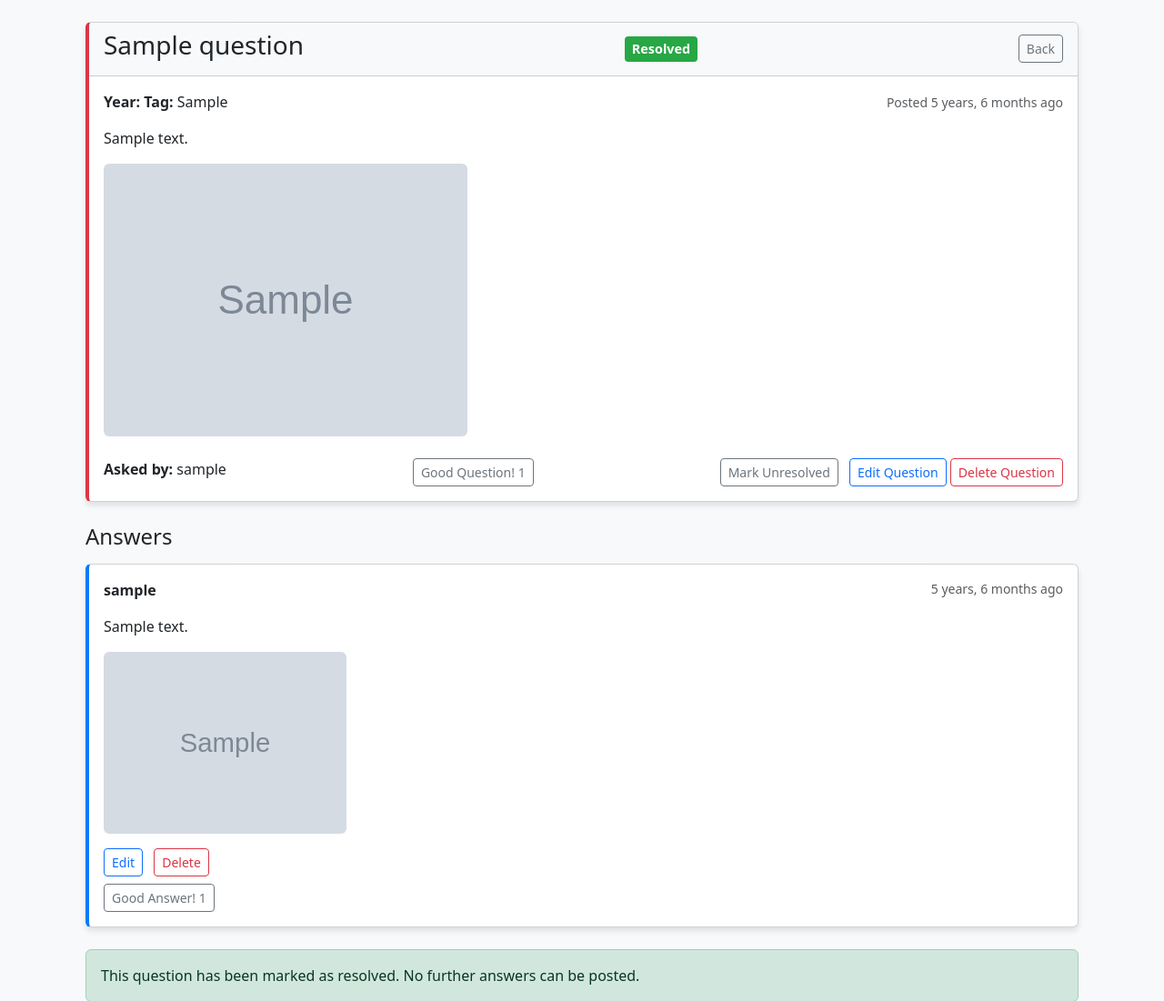
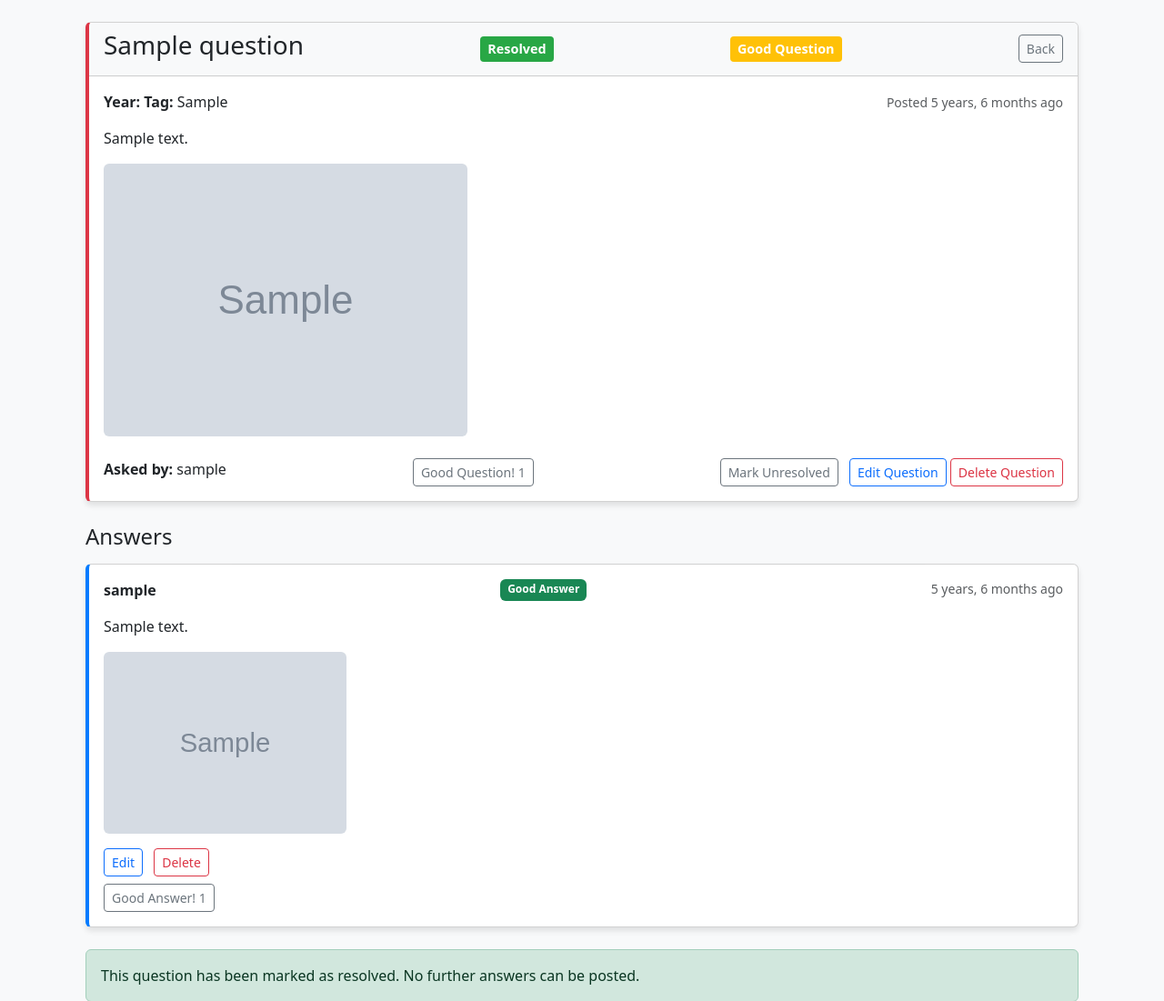
Before and after one commit to HarryYang2369/pizza_qa, a Django app: page /question/1/ in a window 1280 px wide. Shown: the part 56-1157 px from the top of the page at 91% size. Run offline with Django 5.2, Linux system fonts and the light colour scheme; a user stored in the database is signed in; tables that the repository leaves empty hold one stand-in row (values such as "Sample post"); grey boxes marked "Sample" are stand-in pictures; some libraries are stand-ins or nearby versions.

Commit message:
make ui better

```diff
--- a/templates/base/base.html
+++ b/templates/base/base.html
@@ -45,6 +45,13 @@
         }
         .teacher-answer {
             border-left: 4px solid #28a745;
+        }
+        .good-badge {
+            background-color: #ffc107;
+            color: white;
+            padding: 3px 8px;
+            border-radius: 4px;
+            font-size: 0.9em;
         }
     </style>
 </head>
--- a/templates/qa/question_detail.html
+++ b/templates/qa/question_detail.html
@@ -8,6 +8,9 @@
       <h3>{{ question.title }}</h3>
       {% if question.resolved %}
         <span class="resolved-badge">Resolved</span>
+      {% endif %}
+      {% if question.good %}
+        <span class="good-badge">Good Question</span>
       {% endif %}
       <a href="{% url 'qa:subject_qa' subject.id %}" class="btn btn-outline-secondary btn-sm">
         Back
@@ -97,6 +100,9 @@
               <strong>{{ answer.user.nickname }}</strong>
             {% endif %}
           </div>
+          {% if answer.good %}
+            <span class="badge bg-success">Good Answer</span>
+          {% endif %}
           <small class="text-muted">{{ answer.created_at|timesince }} ago</small>
         </div>
 
--- a/templates/qa/subject_qa.html
+++ b/templates/qa/subject_qa.html
@@ -38,6 +38,9 @@
                 {% if question.resolved %}
                   <span class="badge bg-success">Resolved</span>
                 {% endif %}
+                {% if question.good %}
+                  <span class="badge bg-warning">Good Question</span>
+                {% endif %}
                 </h5>
                 <small>{{ question.created_at|timesince }} ago</small>
               </div>
@@ -70,6 +73,9 @@
                   {% if question.resolved %}
                     <span class="badge bg-success">Resolved</span>
                   {% endif %}
+                  {% if question.good %}
+                    <span class="badge bg-warning">Good Question</span>
+                  {% endif %}
                 </h5>
                 <small>{{ question.created_at|timesince }} ago</small>
               </div>
--- a/templates/users/student_management.html
+++ b/templates/users/student_management.html
@@ -23,7 +23,7 @@
                             <th>Email</th>
                             <th>Year</th>
                             <th>Date Joined</th>
-                            <th>Actions</th>
+                            <th>Credits</th>
                         </tr>
                     </thead>
                     <tbody>
@@ -34,6 +34,7 @@
                             <td>{{ student.email }}</td>
                             <td>{{ student.year }}</td>
                             <td>{{ student.date_joined|date:"M d, Y" }}</td>
+                            <td>{{ student.credit }}</td>
                             <td>
                                 <a href="{% url 'users:delete_student' student.id %}"
                                    class="btn btn-sm btn-danger btn-delete"
```
Also changed, not shown: users/migrations/0004_customuser_num_answers_given_and_more.py (added), users/migrations/0005_auto_20250718_0539.py (added).
